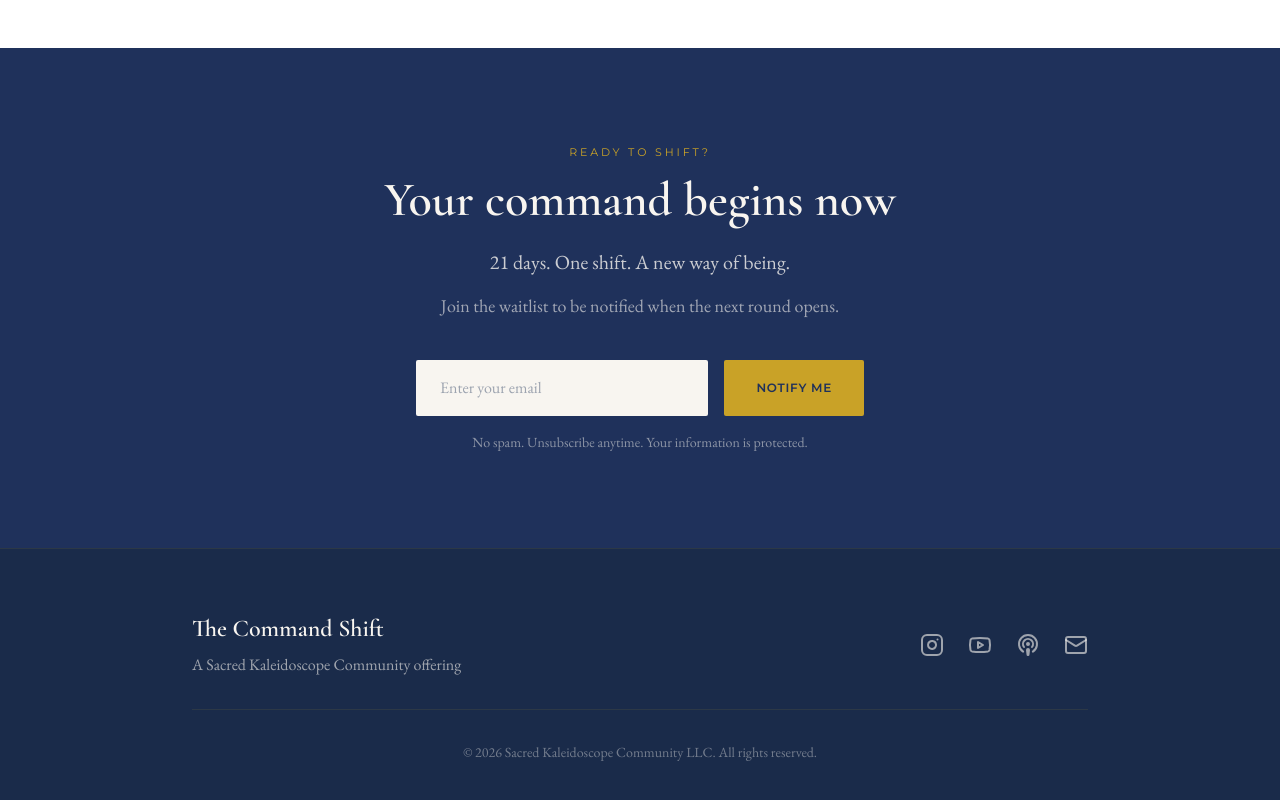
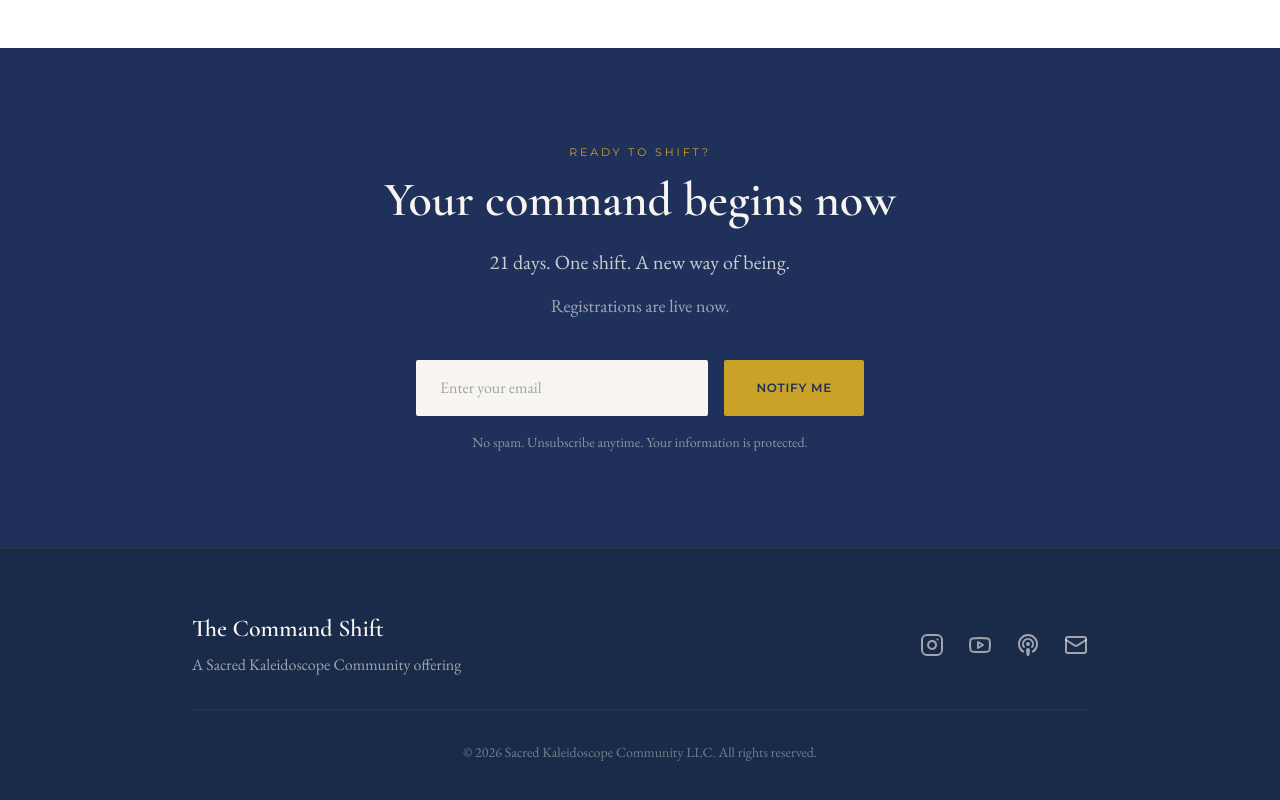
Before and after one commit to ButterflyBabs/command-shift-landing, a Next.js app: page / in a window 1280 px wide. Shown: the part 7136-7936 px from the top of the page. Built offline with nearby package versions, Linux system fonts and the light colour scheme.

Commit message:
Update CTA - registrations are live now

```diff
--- a/app/page.tsx
+++ b/app/page.tsx
@@ -442,7 +442,7 @@ export default function Home() {
               21 days. One shift. A new way of being.
             </p>
             <p className="font-body text-lg text-ivory/60 mb-10">
-              Join the waitlist to be notified when the next round opens.
+              Registrations are live now.
             </p>
           </motion.div>
 
```
Also changed, not shown: 3 other files (tests, documents, lock files or other folders).
